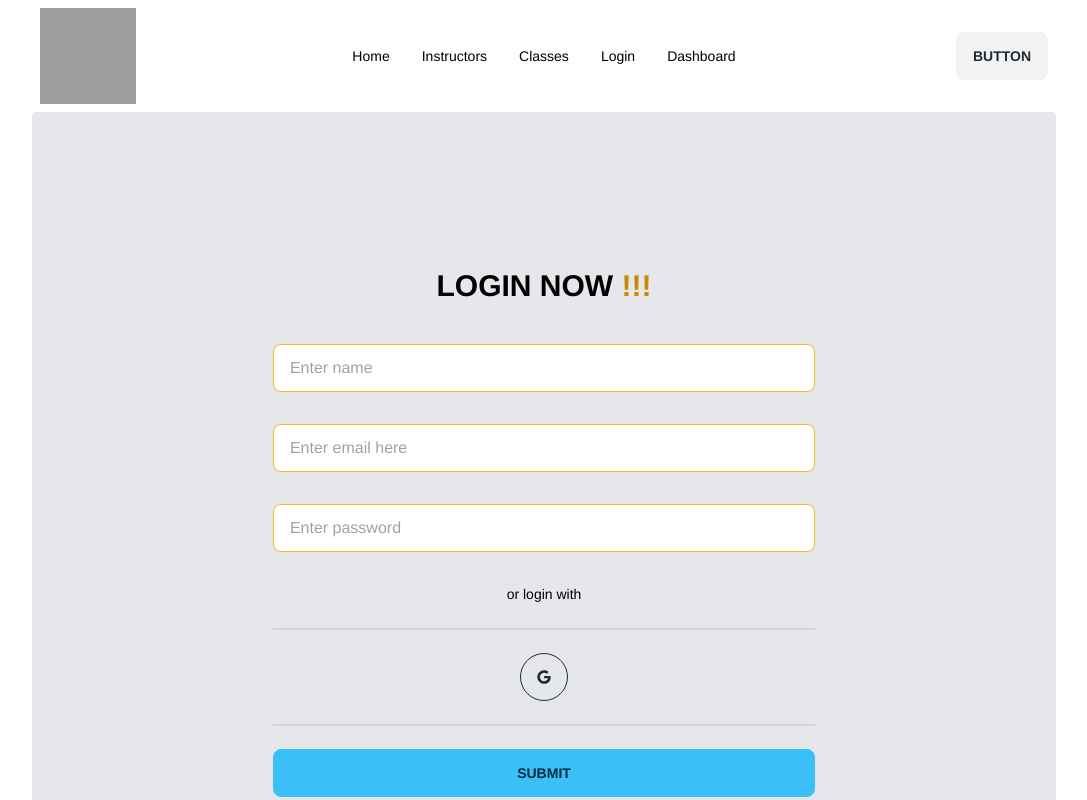
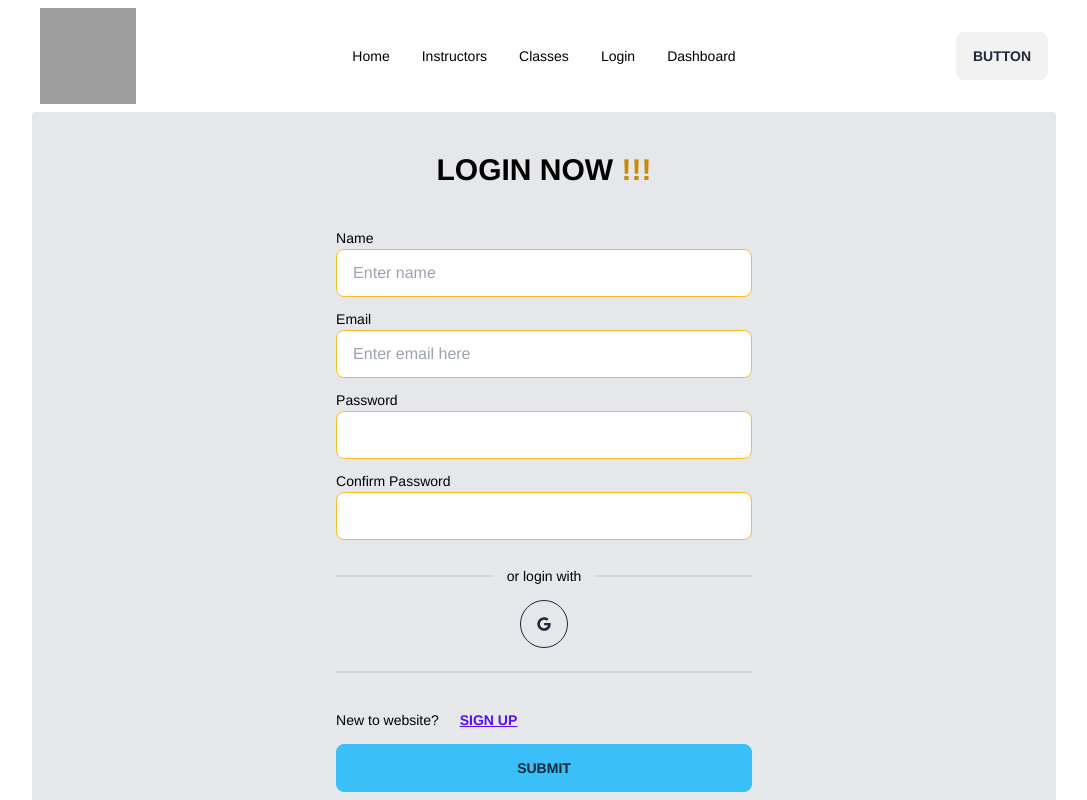
Before and after one commit to Sharminaktermetu/summercamp-client, a React app: page /login in a window 1280 px wide. Shown: the top 800 px of the page, without its empty margins (96-1183 px from the left). Built offline with nearby package versions, Linux system fonts and the light colour scheme; no server answers; grey boxes are pictures that could not be loaded; the HTML template or start-up script is replaced by a standard one.

Commit message:
authprovider

```diff
--- a/package.json
+++ b/package.json
@@ -10,6 +10,7 @@
     "preview": "vite preview"
   },
   "dependencies": {
+    "firebase": "^9.23.0",
     "localforage": "^1.10.0",
     "match-sorter": "^6.3.1",
     "react": "^18.2.0",
--- a/src/Pages/Login/Login.jsx
+++ b/src/Pages/Login/Login.jsx
@@ -1,9 +1,11 @@
 import { useForm } from "react-hook-form";
 import SocialIcon from "../../Shared/SocialIcon/SocialIcon";
+import { Link } from "react-router-dom";
 
 
 const Login = () => {
-    const { register, handleSubmit, formState: { errors } } = useForm();
+    const { register, handleSubmit, formState: { errors }, watch } = useForm();
+    const password = watch('password');
 
     const onSubmit = data => {
         console.log(data)
@@ -13,30 +15,52 @@ const Login = () => {
     return (
         <>
 
-            <div className="h-screen flex justify-center items-center rounded bg-gray-200">
+            <div className="flex justify-center items-center rounded bg-gray-200">
 
                 <form onSubmit={handleSubmit(onSubmit)}>
                     <h2 className="text-3xl text-center font-extrabold my-10">LOGIN NOW <span className="text-yellow-600">!!!</span></h2>
                     <div className="mx-auto w-9/12" >
+                    <label>Name</label>
                         <input {...register("name")}
                             type="text"
                             placeholder="Enter name"
-          className="input input-bordered w-full input-warning "/>
+                            className="input input-bordered w-full input-warning mb-3" />
 
+                        <label>Email</label>
                         <input {...register("email", { required: true })}
                             type="email"
                             placeholder="Enter email here"
-           className="input input-bordered w-full input-warning  my-8"/>
+                            className="input input-bordered w-full input-warning mb-3" />
 
-          <input {...register("email", { required: true })}
+
+                        <div>
+                            <label>Password</label>
+                            <input
+                                className="input input-bordered w-full input-warning mb-3"
                                 type="password"
-           placeholder="Enter password"
-           className="input input-bordered w-full input-warning mb-8"/>
+                                {...register('password', { required: true, minLength: 8 })}
+                            />
+                            {errors.password && <span className='text-red-600' >Please enter a password with at least 8 characters</span>}
+                        </div>
+
+                        <div>
+                            <label>Confirm Password</label>
+                            <input
+                                className="input input-bordered w-full input-warning mb-3"
+                                type="password"
+                                {...register('confirmPassword', {
+                                    required: true,
+                                    validate: (value) => value === password,
+                                })}
+                            />
+                            {errors.confirmPassword && <span className='text-red-600'>Passwords do not match</span>}
+                        </div>
 
 
                         {errors.exampleRequired && <span>This field is required</span>}
                         <SocialIcon></SocialIcon>
-           <button type="submit" className="w-full btn btn-info">SUBMIT</button>
+                        <p>New to website? <Link to="/signup" className="btn btn-link">Sign up</Link></p>
+                        <button type="submit" className="w-full btn btn-info mb-12">SUBMIT</button>
                     </div>
 
                 </form>
--- a/src/Pages/Signup/Signup.jsx
+++ b/src/Pages/Signup/Signup.jsx
@@ -1,5 +1,7 @@
 
 import { useForm } from 'react-hook-form';
+import SocialIcon from '../../Shared/SocialIcon/SocialIcon';
+import { Link } from 'react-router-dom';
 
 const Signup = () => {
     const { register, handleSubmit, formState: { errors }, watch } = useForm();
@@ -9,18 +11,13 @@ const Signup = () => {
         console.log(data); // Handle form submission here
     };
 
-    const validatePassword = (value) => {
-        if (value === password) {
-            return true;
-        }
-        return 'Passwords do not match';
-    };
+
 
     return (
        <div className='w-9/12 m-auto p-16'>
              <form onSubmit={handleSubmit(onSubmit)}>
              <h2 className="text-3xl text-center font-extrabold my-10">SIGNUP NOW <span className="text-yellow-600">!!!</span></h2>
-                <div className="grid grid-cols-2 gap-10">
+                <div className="grid grid-cols-2 gap-10 mb-7">
             <div>
                 <label>Name</label>
                 <input type="text"
@@ -44,9 +41,9 @@ const Signup = () => {
                 <input
                     className="input input-bordered w-full input-warning "
                     type="password"
-                    {...register('password', { required: true, minLength: 6 })}
+                    {...register('password', { required: true, minLength: 8 })}
                 />
-                {errors.password && <span className='text-red-600' >Please enter a password with at least 6 characters</span>}
+                {errors.password && <span className='text-red-600' >Please enter a password with at least 8 characters</span>}
             </div>
 
             <div>
@@ -56,10 +53,10 @@ const Signup = () => {
                     type="password"
                     {...register('confirmPassword', {
                         required: true,
-                        validate: validatePassword,
+                        validate: (value) => value === password,
                     })}
                 />
-                {errors.confirmPassword && <span className='text-red-600'>{errors.confirmPassword.message}</span>}
+                {errors.confirmPassword && <span className='text-red-600'>Passwords do not match</span>}
             </div>
 
             <div>
@@ -87,8 +84,9 @@ const Signup = () => {
                 <label>Address (optional)</label>
                 <input type="text" className="input input-bordered w-full input-warning " {...register('address')} />
             </div>
-
             </div>
+                    <SocialIcon></SocialIcon>
+                    <p>Already have an account? <Link to="/login" className='btn btn-link'>Login</Link></p>
             <button type="submit" className='btn btn-info w-full mt-10'>Sign Up</button>
         </form>
        </div>
--- /dev/null
+++ b/src/Providers/AuthProvider.jsx
@@ -0,0 +1,52 @@
+import  { createContext, useEffect, useState } from 'react';
+
+import { createUserWithEmailAndPassword, getAuth, onAuthStateChanged, signInWithEmailAndPassword, signOut } from "firebase/auth";
+import app from '../firebase/firebase.config';
+
+export const AuthContext =createContext();
+const auth =getAuth(app)
+
+const AuthProvider = ({children}) => {
+const [user,setUser]=useState(null);
+const [loading,setLoading]=useState(true)
+
+    const createUser =(email,password)=>{
+      setLoading(true)
+       return createUserWithEmailAndPassword(auth,email,password)
+    }
+
+    const login =(email,password)=>{
+        setLoading(true)
+      return  signInWithEmailAndPassword(auth,email,password)
+    }
+    const logOut =()=>{
+        signOut(auth)
+    }
+
+    useEffect(()=>{
+        const unSubscribe= onAuthStateChanged(auth,currentUser =>{
+          //    console.log('auth state change', currentUser);
+             setUser(currentUser)
+             setLoading(false);
+          })
+          return ()=>{
+            return  unSubscribe();
+          }
+  },[])
+
+const authInfo={
+    user,
+    loading,
+    createUser,
+    login,
+    logOut
+}
+
+    return (
+     <AuthContext.Provider value={authInfo}>
+        {children}
+     </AuthContext.Provider>
+    );
+};
+
+export default AuthProvider;
--- a/src/Shared/SocialIcon/SocialIcon.jsx
+++ b/src/Shared/SocialIcon/SocialIcon.jsx
@@ -3,8 +3,7 @@ import { FaGoogle } from "react-icons/fa";
 const SocialIcon = () => {
     return (
         <div className="text-center">
-            <h2>or login with</h2>
-            <div className="divider"></div>
+            <div className="divider"> <h2>or login with</h2> </div>
             <button className="btn btn-circle btn-outline">
               <FaGoogle></FaGoogle>
             </button>
--- /dev/null
+++ b/src/firebase/firebase.config.js
@@ -0,0 +1,18 @@
+// Import the functions you need from the SDKs you need
+import { initializeApp } from "firebase/app";
+// TODO: Add SDKs for Firebase products that you want to use
+// https://firebase.google.com/docs/web/setup#available-libraries
+
+// Your web app's Firebase configuration
+const firebaseConfig = {
+  apiKey: "AIzaSyA-PytNXuIgLtw7xluE1e4OcGnr1Zlu8bk",
+  authDomain: "summer-camp-curlinury.firebaseapp.com",
+  projectId: "summer-camp-curlinury",
+  storageBucket: "summer-camp-curlinury.appspot.com",
+  messagingSenderId: "1007043519446",
+  appId: "1:1007043519446:web:6d15b83d8d1a0022253a77"
+};
+
+// Initialize Firebase
+const app = initializeApp(firebaseConfig);
+export default app;
--- a/src/main.jsx
+++ b/src/main.jsx
@@ -4,13 +4,16 @@ import App from './App.jsx'
 import './index.css'
 import { RouterProvider } from 'react-router-dom'
 import router from './Routes/router.jsx'
+import AuthProvider from './Providers/AuthProvider.jsx'
 
 ReactDOM.createRoot(document.getElementById('root')).render(
   <React.StrictMode>
-    <div className='max-w-screen-lg mx-auto'>
-    <RouterProvider router={router}>
-        <App />
-    </RouterProvider>
-    </div>
+   <AuthProvider>
+        <div className='max-w-screen-lg mx-auto'>
+              <RouterProvider router={router}>
+                  <App />
+              </RouterProvider>
+          </div>
+   </AuthProvider>
   </React.StrictMode>,
 )
```
Also changed, not shown: 1 other file (tests, documents, lock files or other folders). Lines whose indentation alone changed are shown as unchanged.
